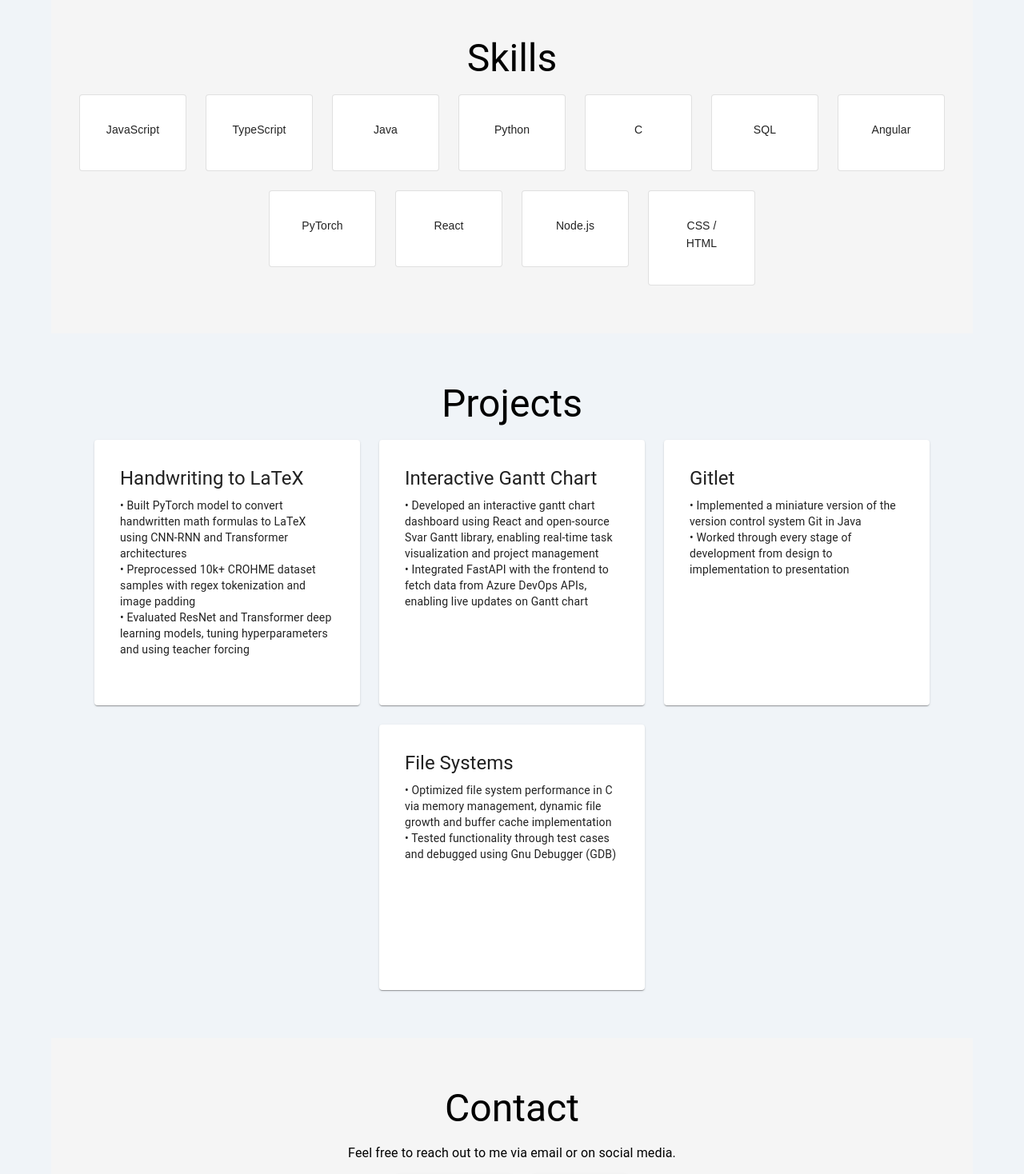
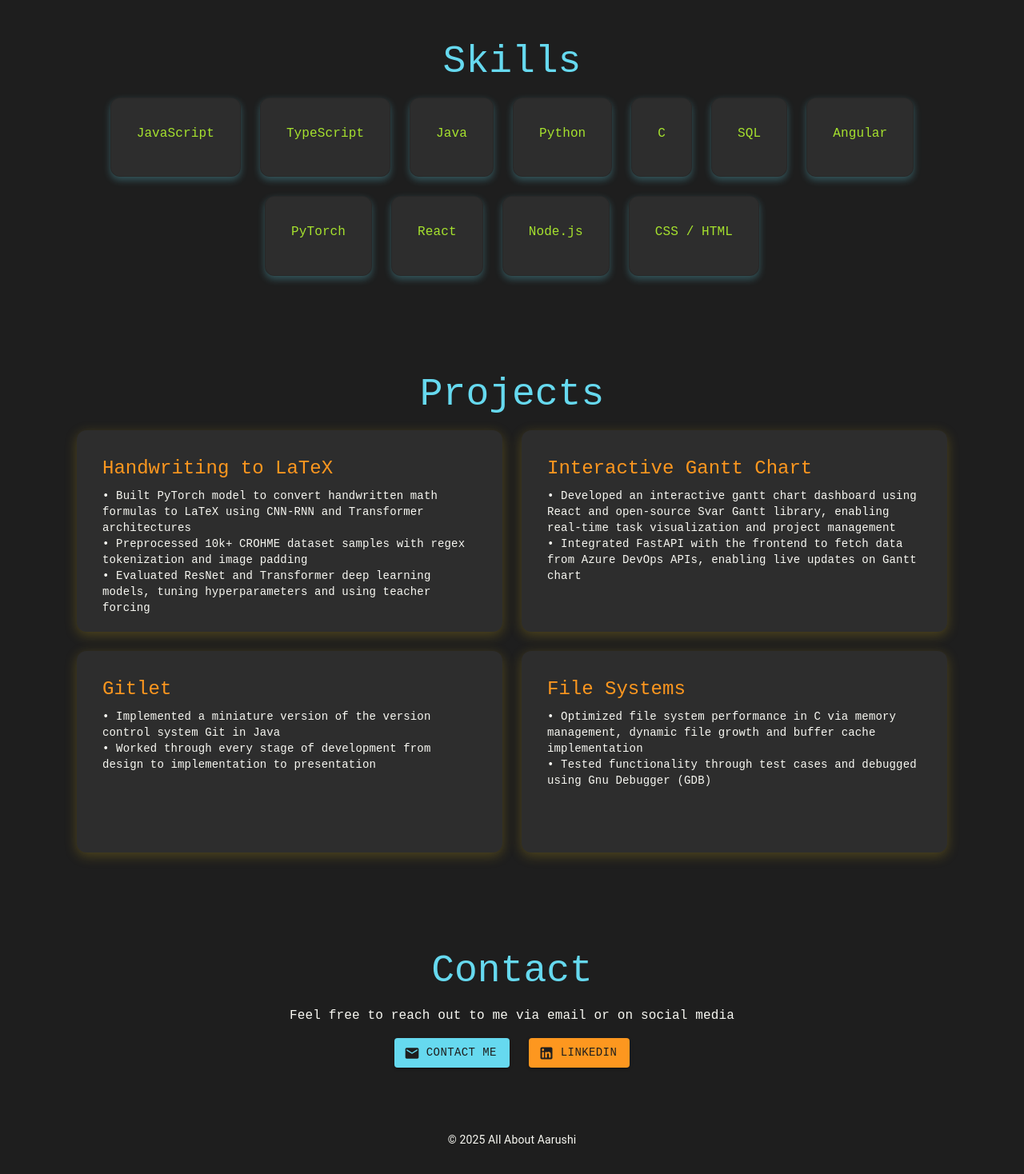
Before and after one commit to aarushi0806/allAboutAarushi, a React (Create React App) app: page / in a window 1280 px wide. Shown: the part 360-1828 px from the top of the page at 80% size. Built offline with nearby package versions, Linux system fonts and the light colour scheme.

Commit message:
Update styling

```diff
--- a/src/App.css
+++ b/src/App.css
@@ -1,20 +1,48 @@
 body {
-  font-family: 'Roboto', sans-serif;
+  font-family: 'Courier New', monospace; /* Monospaced font */
   margin: 0;
   padding: 0;
   box-sizing: border-box;
-  background-color: #f0f4f8;
+  background-color: #1e1e1e; /* Dark background (like VSCode dark mode) */
+  color: #d4d4d4; /* Light gray text color */
 }
 
 h3 {
   font-weight: bold;
+  color: #66d9ef; /* Neon blue for headers */
 }
 
 .card {
   border-radius: 10px;
-  box-shadow: 0px 10px 20px rgba(0, 0, 0, 0.1);
+  box-shadow: 0px 10px 20px rgba(0, 0, 0, 0.3);
+  background-color: #2d2d2d; /* Card color */
+  color: #f8f8f2; /* Light text color for cards */
 }
 
 button {
   text-transform: none;
+  color: #f8f8f2; /* Light text for buttons */
+  background-color: #007acc; /* VSCode-like blue for buttons */
 }
+
+button:hover {
+  background-color: #005a8c; /* Darker blue on hover */
+}
+
+/* Make the links (buttons) neon-like */
+button a {
+  color: #f8f8f2;
+}
+
+button a:hover {
+  color: #66d9ef; /* Neon blue on hover */
+}
+
+/* Neon text effect for body text */
+p, .MuiTypography-body1 {
+  color: #f8f8f2;
+}
+
+.MuiTypography-body2 {
+  color: #f8f8f2;
+}
--- a/src/App.js
+++ b/src/App.js
@@ -1,63 +1,75 @@
 import React from 'react';
 import './App.css';
-import { AppBar, Toolbar, Typography, Button, Container, Grid, Card, CardContent, CardActions, Divider, Box } from '@mui/material';
+import {
+  AppBar,
+  Toolbar,
+  Typography,
+  Button,
+  Container,
+  Grid,
+  Card,
+  CardContent,
+  Box
+} from '@mui/material';
 import { Mail, LinkedIn } from '@mui/icons-material';
 
-// project data
 const projects = [
   {
     title: "Handwriting to LaTeX",
-    description: `
-      • Built PyTorch model to convert handwritten math formulas to LaTeX using CNN-RNN and Transformer architectures\n
-      • Preprocessed 10k+ CROHME dataset samples with regex tokenization and image padding\n
-      • Evaluated ResNet and Transformer deep learning models, tuning hyperparameters and using teacher forcing
-    `
+    description: `• Built PyTorch model to convert handwritten math formulas to LaTeX using CNN-RNN and Transformer architectures\n• Preprocessed 10k+ CROHME dataset samples with regex tokenization and image padding\n• Evaluated ResNet and Transformer deep learning models, tuning hyperparameters and using teacher forcing`
   },
   {
     title: "Interactive Gantt Chart",
-    description: `
-      • Developed an interactive gantt chart dashboard using React and open-source Svar Gantt library, enabling real-time task visualization and project management\n
-      • Integrated FastAPI with the frontend to fetch data from Azure DevOps APIs, enabling live updates on Gantt chart
-    `
+    description: `• Developed an interactive gantt chart dashboard using React and open-source Svar Gantt library, enabling real-time task visualization and project management\n• Integrated FastAPI with the frontend to fetch data from Azure DevOps APIs, enabling live updates on Gantt chart`
   },
   {
     title: "Gitlet",
-    description: `
-      • Implemented a miniature version of the version control system Git in Java\n
-      • Worked through every stage of development from design to implementation to presentation
-    `
+    description: `• Implemented a miniature version of the version control system Git in Java\n• Worked through every stage of development from design to implementation to presentation`
   },
   {
     title: "File Systems",
-    description: `
-      • Optimized file system performance in C via memory management, dynamic file growth and buffer cache implementation\n
-      • Tested functionality through test cases and debugged using Gnu Debugger (GDB)
-    `
+    description: `• Optimized file system performance in C via memory management, dynamic file growth and buffer cache implementation\n• Tested functionality through test cases and debugged using Gnu Debugger (GDB)`
   }
+];
+
+const skills = [
+  "JavaScript",
+  "TypeScript",
+  "Java",
+  "Python",
+  "C",
+  "SQL",
+  "Angular",
+  "PyTorch",
+  "React",
+  "Node.js",
+  "CSS / HTML"
 ];
 
 function App() {
   return (
     <div>
       {/* Navbar */}
-      <AppBar position="sticky" color="primary">
+      <AppBar position="sticky" color="primary" sx={{ backgroundColor: '#1e1e1e' }}>
         <Toolbar>
-          <Typography variant="h6" sx={{ flexGrow: 1 }}>
+          <Typography variant="h6" sx={{ flexGrow: 1, fontFamily: 'Courier New', color: '#66d9ef' }}>
             All About Aarushi
           </Typography>
-          <Button color="inherit" href="#about">About</Button>
-          <Button color="inherit" href="#skills">Skills</Button>
-          <Button color="inherit" href="#projects">Projects</Button>
-          <Button color="inherit" href="#contact">Contact</Button>
+          <Button color="inherit" href="#about" sx={{ color: '#f8f8f2', fontFamily: 'Courier New' }}>About</Button>
+          <Button color="inherit" href="#skills" sx={{ color: '#f8f8f2', fontFamily: 'Courier New' }}>Skills</Button>
+          <Button color="inherit" href="#projects" sx={{ color: '#f8f8f2', fontFamily: 'Courier New' }}>Projects</Button>
+          <Button color="inherit" href="#contact" sx={{ color: '#f8f8f2', fontFamily: 'Courier New' }}>Contact</Button>
         </Toolbar>
       </AppBar>
 
       {/* Main Content */}
       <Container>
         {/* About Section */}
-        <Box id="about" sx={{ padding: '60px 0' }}>
-          <Typography variant="h3" gutterBottom align="center">About Me</Typography>
-          <Typography variant="body1" align="center" paragraph>
+        <Box id="about" sx={{ padding: '60px 0 40px 0', color: '#f8f8f2' }}>
+          <Typography variant="h3" gutterBottom align="center" sx={{ color: '#66d9ef', fontFamily: 'Courier New' }}>
+            About Me
+          </Typography>
+          <Typography variant="body1" align="center" paragraph sx={{ fontFamily: 'Courier New' }}>
             Hi! My name is Aarushi and I majored in Electrical Engineering and Computer Science (EECS) at UC Berkeley. I'm a passionate software developer with experience in fullstack development,
             and I love building applications that solve real-world problems. I am interested in various different technologies including generative AI, web development, data analytics, and more!
             I enjoy problem solving and am always eager to learn new things!
@@ -65,101 +77,53 @@ function App() {
         </Box>
 
         {/* Skills Section */}
-<Box id="skills" sx={{ padding: '60px 0', backgroundColor: '#f5f5f5' }}>
-  <Typography variant="h3" gutterBottom align="center">Skills</Typography>
+        <Box id="skills" sx={{ padding: '60px 0', backgroundColor: '#1e1e1e' }}>
+          <Typography variant="h3" gutterBottom align="center" sx={{ color: '#66d9ef', fontFamily: 'Courier New' }}>
+            Skills
+          </Typography>
           <Grid container spacing={3} justifyContent="center">
-    <Grid item xs={6} sm={4} md={3}>
-      <Card variant="outlined" sx={{ width: '100px', padding: 2 }}>
+            {skills.map((skill, index) => (
+              <Grid item xs={6} sm={4} md={3} key={index}>
+                <Card variant="outlined" sx={{
+                  backgroundColor: '#2d2d2d',
+                  borderRadius: '12px',
+                  boxShadow: '0 4px 10px rgba(102, 217, 239, 0.3)',
+                  padding: 2
+                }}>
                   <CardContent sx={{ textAlign: 'center' }}>
-          <Typography variant="h6" sx={{ fontSize: '14px', fontFamily: 'Arial, sans-serif' }}>JavaScript</Typography>
+                    <Typography variant="h6" sx={{ fontSize: '16px', fontFamily: 'Courier New', color: '#a6e22e' }}>
+                      {skill}
+                    </Typography>
                   </CardContent>
                 </Card>
               </Grid>
-    <Grid item xs={6} sm={4} md={3}>
-      <Card variant="outlined" sx={{ width: '100px', padding: 2 }}>
-        <CardContent sx={{ textAlign: 'center' }}>
-          <Typography variant="h6" sx={{ fontSize: '14px', fontFamily: 'Arial, sans-serif' }}>TypeScript</Typography>
-        </CardContent>
-      </Card>
-    </Grid>
-    <Grid item xs={6} sm={4} md={3}>
-      <Card variant="outlined" sx={{ width: '100px', padding: 2 }}>
-        <CardContent sx={{ textAlign: 'center' }}>
-          <Typography variant="h6" sx={{ fontSize: '14px', fontFamily: 'Arial, sans-serif' }}>Java</Typography>
-        </CardContent>
-      </Card>
-    </Grid>
-    <Grid item xs={6} sm={4} md={3}>
-      <Card variant="outlined" sx={{ width: '100px', padding: 2 }}>
-        <CardContent sx={{ textAlign: 'center' }}>
-          <Typography variant="h6" sx={{ fontSize: '14px', fontFamily: 'Arial, sans-serif' }}>Python</Typography>
-        </CardContent>
-      </Card>
-    </Grid>
-    <Grid item xs={6} sm={4} md={3}>
-      <Card variant="outlined" sx={{ width: '100px', padding: 2 }}>
-        <CardContent sx={{ textAlign: 'center' }}>
-          <Typography variant="h6" sx={{ fontSize: '14px', fontFamily: 'Arial, sans-serif' }}>C</Typography>
-        </CardContent>
-      </Card>
-    </Grid>
-    <Grid item xs={6} sm={4} md={3}>
-      <Card variant="outlined" sx={{ width: '100px', padding: 2 }}>
-        <CardContent sx={{ textAlign: 'center' }}>
-          <Typography variant="h6" sx={{ fontSize: '14px', fontFamily: 'Arial, sans-serif' }}>SQL</Typography>
-        </CardContent>
-      </Card>
-    </Grid>
-    <Grid item xs={6} sm={4} md={3}>
-      <Card variant="outlined" sx={{ width: '100px', padding: 2 }}>
-        <CardContent sx={{ textAlign: 'center' }}>
-          <Typography variant="h6" sx={{ fontSize: '14px', fontFamily: 'Arial, sans-serif' }}>Angular</Typography>
-        </CardContent>
-      </Card>
-    </Grid>
-    <Grid item xs={6} sm={4} md={3}>
-      <Card variant="outlined" sx={{ width: '100px', padding: 2 }}>
-        <CardContent sx={{ textAlign: 'center' }}>
-          <Typography variant="h6" sx={{ fontSize: '14px', fontFamily: 'Arial, sans-serif' }}>PyTorch</Typography>
-        </CardContent>
-      </Card>
-    </Grid>
-    <Grid item xs={6} sm={4} md={3}>
-      <Card variant="outlined" sx={{ width: '100px', padding: 2 }}>
-        <CardContent sx={{ textAlign: 'center' }}>
-          <Typography variant="h6" sx={{ fontSize: '14px', fontFamily: 'Arial, sans-serif' }}>React</Typography>
-        </CardContent>
-      </Card>
-    </Grid>
-    <Grid item xs={6} sm={4} md={3}>
-      <Card variant="outlined" sx={{ width: '100px', padding: 2 }}>
-        <CardContent sx={{ textAlign: 'center' }}>
-          <Typography variant="h6" sx={{ fontSize: '14px', fontFamily: 'Arial, sans-serif' }}>Node.js</Typography>
-        </CardContent>
-      </Card>
-    </Grid>
-    <Grid item xs={6} sm={4} md={3}>
-      <Card variant="outlined" sx={{ width: '100px', padding: 2 }}>
-        <CardContent sx={{ textAlign: 'center' }}>
-          <Typography variant="h6" sx={{ fontSize: '14px', fontFamily: 'Arial, sans-serif' }}>CSS / HTML</Typography>
-        </CardContent>
-      </Card>
-    </Grid>
+            ))}
           </Grid>
         </Box>
 
         {/* Projects Section */}
-<Box id="projects" sx={{ padding: '60px 0' }}>
-  <Typography variant="h3" gutterBottom align="center">Projects</Typography>
+        <Box id="projects" sx={{ padding: '60px 0', color: '#f8f8f2' }}>
+          <Typography variant="h3" gutterBottom align="center" sx={{ color: '#66d9ef', fontFamily: 'Courier New' }}>
+            Projects
+          </Typography>
           <Grid container spacing={3} justifyContent="center">
             {projects.map((project, index) => (
               <Grid item xs={12} sm={6} md={4} key={index}>
-        <Card sx={{ height: '300px', width: '300px', padding: 2 }}>
+                <Card sx={{
+                  height: '220px',
+                  width: '500px',
+                  backgroundColor: '#2d2d2d',
+                  color: '#f8f8f2',
+                  padding: 2,
+                  borderRadius: '12px',
+                  boxShadow: '0 4px 15px rgba(197, 163, 28, 0.3)'
+                }}>
                   <CardContent>
-            <Typography variant="h5" gutterBottom>{project.title}</Typography>
-            {/* Split the description by newline and render each line */}
+                    <Typography variant="h5" gutterBottom sx={{ color: '#fd971f', fontFamily: 'Courier New' }}>
+                      {project.title}
+                    </Typography>
                     {project.description.split('\n').map((line, i) => (
-              <Typography variant="body2" key={i} sx={{ whiteSpace: 'pre-line' }}>
+                      <Typography variant="body2" key={i} sx={{ whiteSpace: 'pre-line', fontFamily: 'Courier New' }}>
                         {line}
                       </Typography>
                     ))}
@@ -170,34 +134,47 @@ function App() {
           </Grid>
         </Box>
 
-
         {/* Contact Section */}
-        <Box id="contact" sx={{ padding: '60px 0', backgroundColor: '#f5f5f5' }}>
-  <Typography variant="h3" gutterBottom align="center">Contact</Typography>
-  <Typography variant="body1" align="center" paragraph>
-    Feel free to reach out to me via email or on social media.
+        <Box id="contact" sx={{ padding: '60px 0', backgroundColor: '#1e1e1e', color: '#f8f8f2' }}>
+          <Typography variant="h3" gutterBottom align="center" sx={{ color: '#66d9ef', fontFamily: 'Courier New' }}>
+            Contact
+          </Typography>
+          <Typography variant="body1" align="center" paragraph sx={{ fontFamily: 'Courier New' }}>
+            Feel free to reach out to me via email or on social media
           </Typography>
           <Grid container justifyContent="center" spacing={3}>
-    {/* Email Button */}
             <Grid item xs={6} sm={4}>
               <Button
                 variant="contained"
-        color="primary"
                 fullWidth
                 href="mailto:example@example.com"
                 startIcon={<Mail />}
+                sx={{
+                  fontFamily: 'Courier New',
+                  backgroundColor: '#66d9ef',
+                  color: '#1e1e1e',
+                  '&:hover': {
+                    backgroundColor: '#a1ecf9'
+                  }
+                }}
               >
                 Contact Me
               </Button>
             </Grid>
-    {/* LinkedIn Button */}
             <Grid item xs={6} sm={4}>
               <Button
                 variant="contained"
-        color="primary"
                 fullWidth
                 href="https://www.linkedin.com/in/your-linkedin-profile"
                 startIcon={<LinkedIn />}
+                sx={{
+                  fontFamily: 'Courier New',
+                  backgroundColor: '#fd971f',
+                  color: '#1e1e1e',
+                  '&:hover': {
+                    backgroundColor: '#ffc778'
+                  }
+                }}
               >
                 LinkedIn
               </Button>
@@ -207,7 +184,7 @@ function App() {
       </Container>
 
       {/* Footer */}
-      <Box sx={{ backgroundColor: '#333', color: '#fff', padding: '20px 0', textAlign: 'center' }}>
+      <Box sx={{ backgroundColor: '#1e1e1e', color: '#75715e', padding: '20px 0', textAlign: 'center', fontFamily: 'Courier New' }}>
         <Typography variant="body2">&copy; 2025 All About Aarushi</Typography>
       </Box>
     </div>
```
Lines whose indentation alone changed are shown as unchanged.
